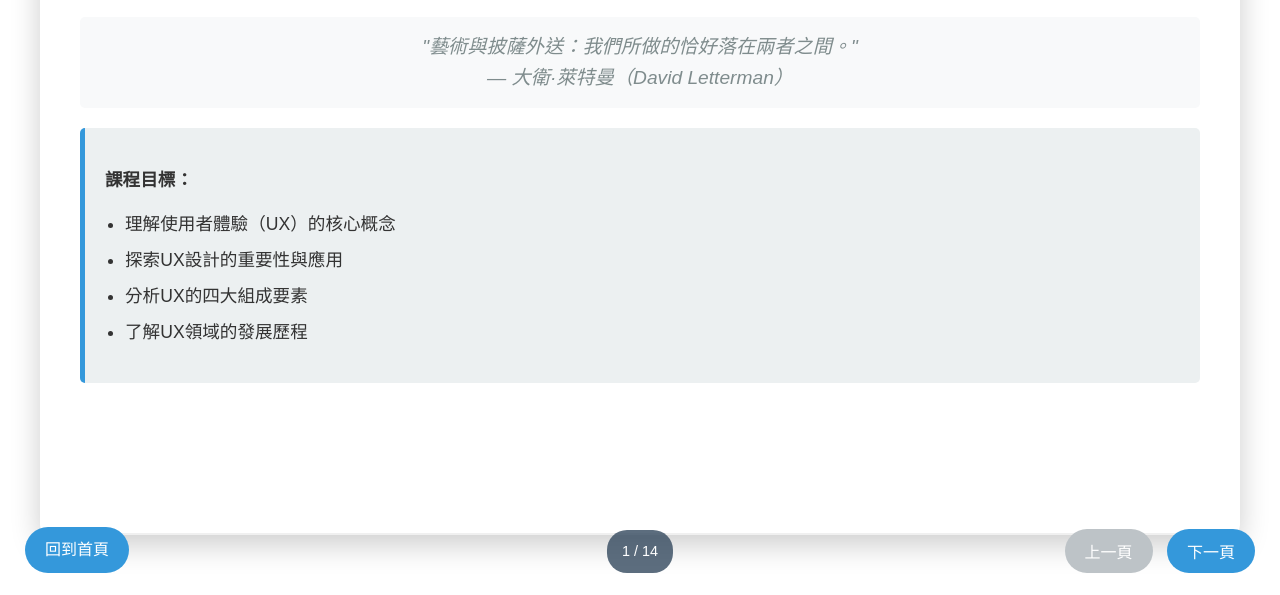
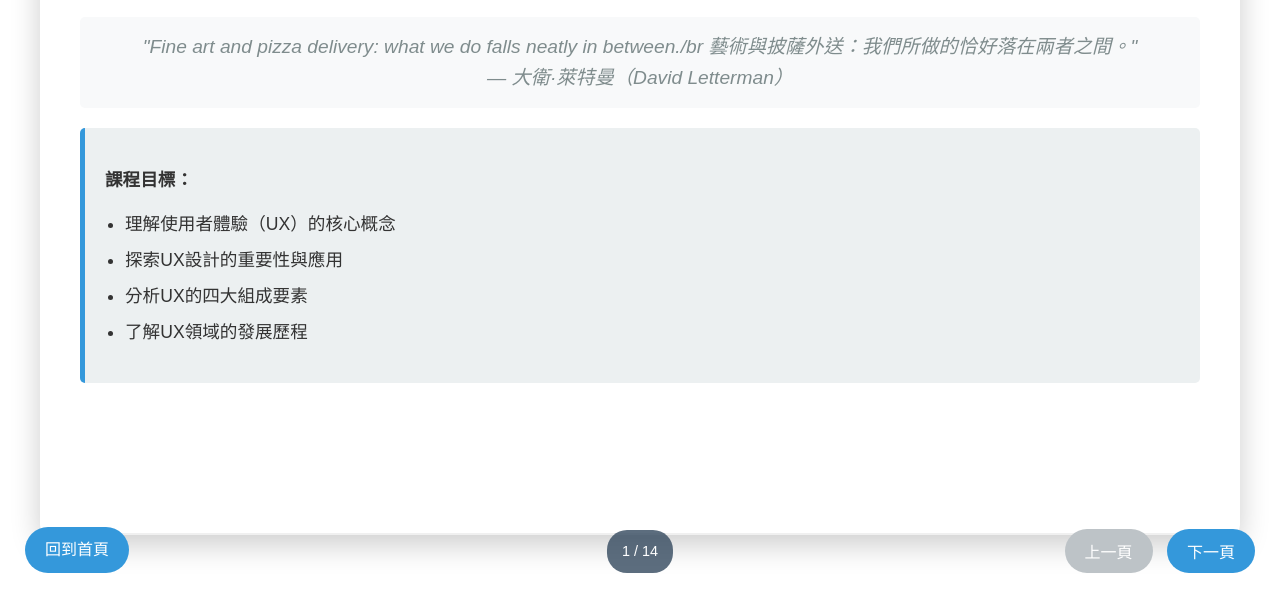
Before and after one commit to wandafeng/UX3, a plain HTML site: page chapter1.html in a window 1280 px wide. Shown: the part 207-802 px from the top of the page. Drawn offline with Linux system fonts and the light colour scheme.

Commit message:
Update chapter1.html

```diff
--- a/chapter1.html
+++ b/chapter1.html
@@ -209,7 +209,8 @@
         <div class="slide active">
             <h1>第一章：什麼是使用者體驗與使用者體驗設計？</h1>
             <div class="quote">
-                "藝術與披薩外送：我們所做的恰好落在兩者之間。"<br>
+                "Fine art and pizza delivery: what we do falls neatly in between./br
+藝術與披薩外送：我們所做的恰好落在兩者之間。"<br>
                 — 大衛·萊特曼（David Letterman）
             </div>
             <div class="highlight-box">
```
